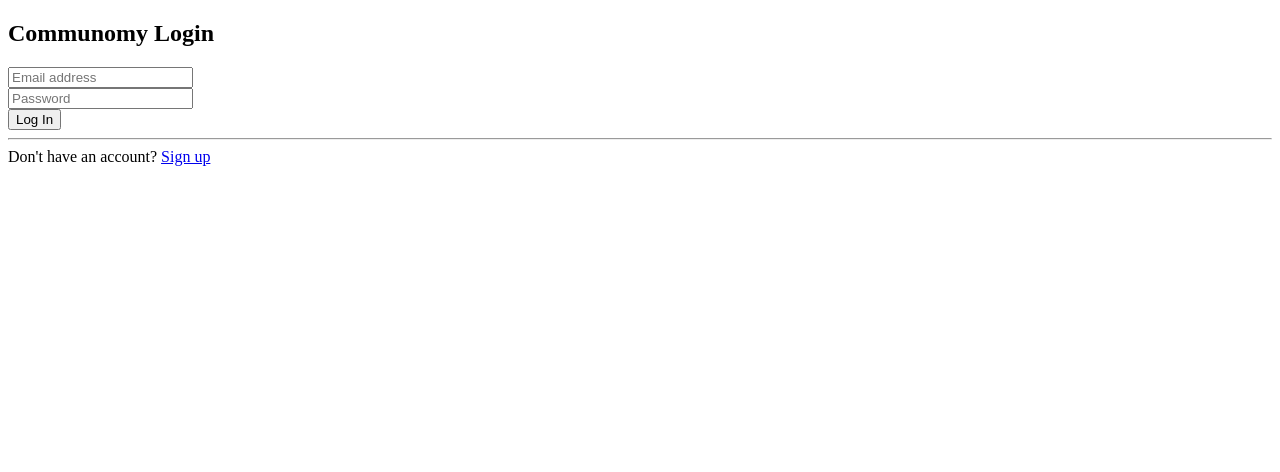
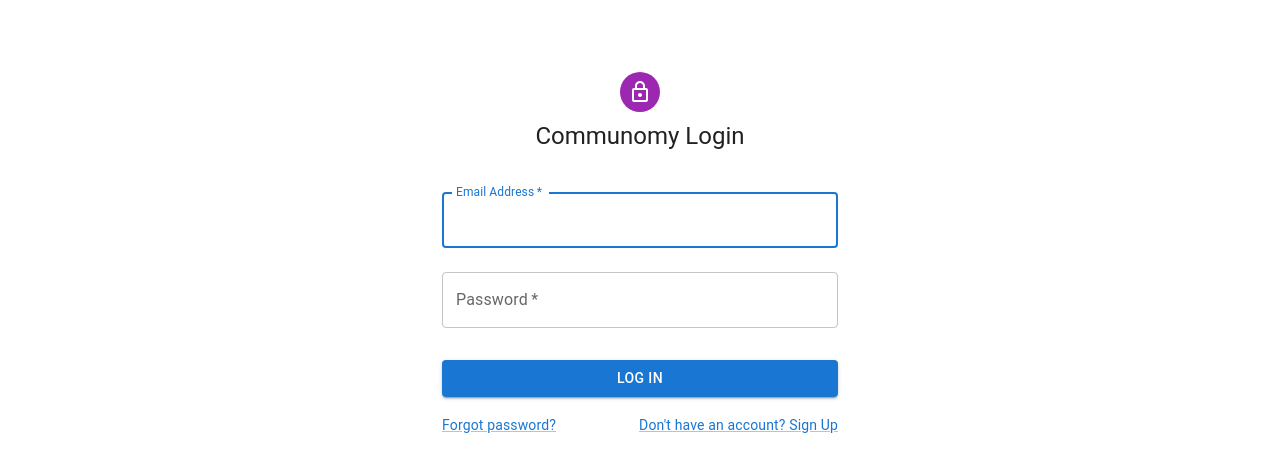
Before and after one commit to vedantgarode/Communomy_adv, a React (Create React App) app: page / in a window 1280 px wide. Shown: the top 472 px of the page. Built offline with nearby package versions, Linux system fonts and the light colour scheme; no server answers.

Commit message:
front end

```diff
--- a/package.json
+++ b/package.json
@@ -3,6 +3,10 @@
   "version": "0.1.0",
   "private": true,
   "dependencies": {
+    "@emotion/react": "^11.10.6",
+    "@emotion/styled": "^11.10.6",
+    "@mui/icons-material": "^5.11.16",
+    "@mui/material": "^5.11.16",
     "@testing-library/jest-dom": "^5.16.5",
     "@testing-library/react": "^13.4.0",
     "@testing-library/user-event": "^13.5.0",
--- /dev/null
+++ b/public/index.css
@@ -0,0 +1,8 @@
+body {
+    margin: 0 ;
+    font-family: 'Poppins';
+  };
+
+.pop {
+    font-family: 'Poppins';
+}
--- a/public/index.html
+++ b/public/index.html
@@ -10,10 +10,14 @@
       content="Web site created using create-react-app"
     />
     <link rel="apple-touch-icon" href="%PUBLIC_URL%/logo192.png" />
+    <link rel="preconnect" href="https://fonts.googleapis.com">
+<link rel="preconnect" href="https://fonts.gstatic.com" crossorigin>
+<link href="https://fonts.googleapis.com/css2?family=Poppins:wght@200;400;500&display=swap" rel="stylesheet">
     <!--
       manifest.json provides metadata used when your web app is installed on a
       user's mobile device or desktop. See https://developers.google.com/web/fundamentals/web-app-manifest/
     -->
+    <link rel="stylesheet" href="index.css">
     <link rel="manifest" href="%PUBLIC_URL%/manifest.json" />
     <!--
       Notice the use of %PUBLIC_URL% in the tags above.
@@ -26,7 +30,8 @@
     -->
     <title>React App</title>
   </head>
-  <body>
+  <body
+  >
     <noscript>You need to enable JavaScript to run this app.</noscript>
     <div id="root"></div>
     <!--
--- a/src/components/Home.js
+++ b/src/components/Home.js
@@ -1,22 +1,53 @@
-import React , { useState }from "react";
-import { findUser , transact , add_familiy , search_familiy } from "../firebase";
+import React, { useState } from "react";
+import { findUser, transact, add_familiy, search_familiy } from "../firebase";
 import { useNavigate } from "react-router";
-import { Form} from "react-bootstrap";
 import { useUserAuth } from "../context/UserAuthContext";
+import { createTheme, ThemeProvider } from '@mui/material/styles';
 
-
+import {
+  Button,
+  FormControl,
+  TextField,
+  FormGroup,
+  Input,
+  Box,
+  Typography,
+} from "@mui/material";
+import { styled } from "@mui/material/styles";
+const theme = createTheme({
+  typography: {
+    fontFamily: [
+      'Poppins',
+    ].join(','),
+  },
+});
+const InfoCard = styled(Box)(({ theme }) => ({
+  width: "100%",
+  maxWidth: "90%",
+  display: "flex",
+  flexDirection: "column",
+  overflow: "auto",
+  backgroundColor: "#FEEAE6",
+  padding: theme.spacing(2),
+  borderRadius: theme.spacing(1),
+  boxShadow: "0px 2px 4px rgba(0, 0, 0, 0.25)",
+  "& > *": {
+    marginBottom: theme.spacing(1),
+  },
+}));
 
 const Home = () => {
   const { logOut, user } = useUserAuth();
   const [Terror, setTError] = useState("");
   const [my_friends, SearchFriend] = useState([]);
   const [frnd_added, setFriend] = useState("");
+  const [userSearchResult, setUserSearchResult] = useState("");
   const [userSearch, setUserSearch] = useState("");
   const [userAmount, setAmount] = useState(0);
   const [logedUser, setlogedUser] = useState();
   const [userCoin, setCoin] = useState("Etherium");
-  const [user_search_metamask , setUserSearchMetamask] = useState("");
-  const [user_search_bid , setUserSearchBID] = useState("");
+  const [user_search_metamask, setUserSearchMetamask] = useState("");
+  const [user_search_bid, setUserSearchBID] = useState("");
   const navigate = useNavigate();
 
   const my_info = async (e) => {
@@ -39,47 +70,50 @@ const Home = () => {
       console.log(error.message);
     }
   };
-  const Search_familiy = async(e) =>{
+  const Search_familiy = async (e) => {
     e.preventDefault();
     try {
-
       SearchFriend(await search_familiy(user));
-
-
     } catch (error) {
       console.log("Friend Searching Failed !");
     }
-
-  }
-  const Add_familiy =async(e) =>{
+  };
+  const Add_familiy = async (e) => {
     e.preventDefault();
     try {
-      const  user2  =await findUser(userSearch.trim().toLowerCase());
-      setFriend(await add_familiy(user , user2.data(), userSearch.trim().toLowerCase()));
+      const user2 = await findUser(userSearch.trim().toLowerCase());
+      setFriend(
+        await add_familiy(user, user2.data(), userSearch.trim().toLowerCase())
+      );
     } catch (error) {
       console.log("Friend addition Failed !");
       console.log(error);
     }
+  };
+
+  const transaction = async (e) => {
+    e.preventDefault();
+    if (userAmount < 0 || userAmount === "0" || userAmount === "") {
+      setTError("Enter Valid Amount !");
+    } else {
+      try {
+        const user2 = await findUser(userSearch.trim().toLowerCase());
+        const sender = await findUser(user.displayName.trim().toLowerCase());
+        setTError(
+          await transact(sender.data(), user2.data(), userAmount, userCoin)
+        );
+      } catch (error) {
+        setTError("Select Valid User !");
+        console.log("Transaction Failed !", error);
       }
-
-
-  const transaction = async (e) =>{
-    e.preventDefault();
-    try {
-      const  user2  =await findUser(userSearch.trim().toLowerCase());
-      const  sender  =await findUser(user.displayName.trim().toLowerCase());
-      setTError(await transact(sender.data() , user2.data() , userAmount , userCoin));
-    } catch (error) {
-      console.log("Transaction Failed !" ,error);
     }
   };
 
-
-
   const find = async (e) => {
+    setUserSearchResult(userSearch);
     e.preventDefault();
     try {
-      const  user2  =await findUser(userSearch.trim().toLowerCase());
+      const user2 = await findUser(userSearch.trim().toLowerCase());
       //console.log(user2);
       setUserSearchBID(user2.data().BID);
       setUserSearchMetamask(user2.data().metamask);
@@ -92,83 +126,161 @@ const Home = () => {
   };
 
   return (
-    <>
-      <div>
-      <button onClick={my_info}>
+    <ThemeProvider theme={theme}>
+    <Box bgcolor ='#442C2E'
+      sx={{
+        borderRadius : '20 px',
+        display: "flex",
+        p :5 ,
+        flexDirection: "column",
+        justifyContent: "center",
+        alignItems: "center",
+        maxWidth: "100%",
+      }}
+    >
+      <Box bgcolor ='#FEDBD0'
+        sx={{
+          display: "flex",
+          flexDirection: "column",
+          justifyContent: "center",
+          alignItems: "center",
+          p: 2,
+          borderRadius: 2,
+          boxShadow: "0px 3px 15px rgba(0, 0, 0, 0.2)",
+          maxWidth: "80%",
+        }}
+      >
+        <InfoCard sx={{ marginTop: "1rem" }}>
+          <Button onClick={my_info} variant="contained" color = "success" >
             My Profile
-        </button><br />
-        Hello Welcome <br />
-        User Name : {user.displayName}<br />
-        Email :{user && user.email} <br />
-        BID : {user && user.uid} <br />
-        Total Invested Amount : {logedUser?.total_invested_amount} <br />
-        Total Received Amount :  {logedUser?.total_received_amount} <br />
-        My Metamask :  {logedUser?.metamask} <br />
-      </div>
+          </Button>
+          <Typography align="center" variant="h6" sx={{ mt: 2 }}>
+            Hello {user.displayName} , Welcome
+          </Typography>
 
-      <div>
-        <button onClick={handleLogout}>
-          Log out
-        </button>
-      </div>
-      <div>
-      <Form>
-          <Form.Group >
-            <Form.Control
-              type="text"
+          <Typography variant="subtitle1" sx={{ mt: 1 }}>
+           <b> Email: </b> {user && user.email}
+          </Typography>
+          <Typography variant="subtitle1" sx={{ mt: 1 }}>
+          <b> BID: </b> {user && user.uid}
+          </Typography>
+          <Typography variant="subtitle1" sx={{ mt: 1 }}>
+          <b>Total Invested Amount: </b> {logedUser?.total_invested_amount}
+          </Typography>
+          <Typography variant="subtitle1" sx={{ mt: 1 }}>
+          <b> Total Received Amount:</b> {logedUser?.total_received_amount}
+          </Typography>
+          <Typography variant="subtitle1" sx={{ mt: 1 }}>
+          <b> My Metamask:</b> {logedUser?.metamask}
+          </Typography>
+        </InfoCard>
+
+        <br></br>
+
+        <InfoCard sx={{ mt: 3, p: 2, width: "100%" }}>
+          <TextField
+            variant="outlined"
+            fullWidth
+            margin="normal"
+            label="User Name to search"
             placeholder="User Name to search"
             onChange={(e) => setUserSearch(e.target.value)}
           />
-          </Form.Group>
-        </Form>
-        <div>
-        <button onClick={find}>
+          <Button variant="contained" color = "success"  sx={{ mt: 2 }} onClick={find}>
             Search
-        </button>
-        <div>
-        Receiver BID : {user_search_bid}<br />
-        Receiver metamask: {user_search_metamask}
-        </div>
-        <Form>
-          <Form.Group >
-            <Form.Control
+          </Button>
+          <br></br>
+          <Typography variant="subtitle1">
+            <b>User Name : </b>{userSearchResult.trim().toLowerCase()}
+          </Typography>
+          <Typography variant="subtitle1">
+             <b>User BID : </b> {user_search_bid}
+          </Typography>
+          <Typography variant="subtitle1">
+          <b>User Metamask :  </b>{user_search_metamask}
+          </Typography>
+          <FormGroup
+          sx={{
+            display: "flex",
+            flexDirection: "row",
+            alignItems: "center",
+            mt: 2,
+          }}
+        >
+        </FormGroup>
+          <Button sx={{ mt: 2 }} onClick={Add_familiy} variant="contained" color = "success" >
+            Add Friend
+          </Button>
+        <Box color="red" sx={{ mt: 2 }}>
+          {frnd_added}
+        </Box>
+        </InfoCard>
+
+
+
+
+
+        <br></br>
+
+        <InfoCard align="center">
+          <FormGroup
+            sx={{ display: "flex", flexDirection: "row", alignItems: "center" , justifyContent :'center' }}
+          >
+            <FormControl>
+              <Input
+
+                placeholder="Enter Amount"
                 type="number"
-              placeholder="Enter Amount "
                 onChange={(e) => setAmount(e.target.value)}
               />
-          </Form.Group>
-        </Form>
-        <Form>
-          <Form.Group >
-            <Form.Control
+            </FormControl>
+            <FormControl>
+              <Input
                 type="text"
                 placeholder="Enter Coin Type"
                 onChange={(e) => setCoin(e.target.value)}
               />
-          </Form.Group>
-        </Form>
-        <button onClick={transaction}>
+            </FormControl>
+          </FormGroup>
+
+          <br></br>
+
+          <Button onClick={transaction} variant="contained" color = "success" >
             Make Transaction
-        </button><br />
-        { Terror }<br />
-        <button onClick={Add_familiy}>
-          Add Friend
-        </button><br />
-        { frnd_added }<br />
-        <button onClick={ Search_familiy }>
+          </Button>
+          <Box color="red" sx={{ ml: 2 }}>
+            {Terror}
+          </Box>
+        </InfoCard>
+
+        <br></br>
+
+        <InfoCard>
+          <FormGroup sx={{ mt: 2 }}>
+            {my_friends.map((row) => (
+              <Box sx={{ mt: 2 }} key={row.name}>
+                <Typography variant="subtitle1">
+                <b>Name: </b> {row.name}</Typography>
+                <Typography variant="subtitle1">
+                <b> Sent:</b>  {row.receivedamount}
+                </Typography>
+                <Typography variant="subtitle1">
+                <b>  Received Amount:</b> {row.sentamount}
+                </Typography>
+              </Box>
+            ))}
+            <Button onClick={Search_familiy} variant="contained" color = "success" >
               View My Community members
-        </button><br />
-        {my_friends.map((row)=>
-            //index%2===0?<>{row}</>:<>: {row}<br></br></>
-            <div>Name : {row.name} <br></br> Sent : {row.receivedamount} <br></br>Received Amount :{row.sentamount} <br></br><br></br></div>
-        )}
-
-        <div id="my_friends"></div>
-
-      </div>
-
-      </div>
-    </>
+            </Button>
+          </FormGroup>
+        </InfoCard>
+        <br></br>
+        <FormGroup>
+          <Button variant="contained"  color ="error" onClick={handleLogout}>Log out</Button>
+        </FormGroup>
+      </Box>
+    </Box>
+  </ThemeProvider>
   );
 };
 
--- a/src/components/Login.js
+++ b/src/components/Login.js
@@ -1,6 +1,17 @@
 import React, { useState } from "react";
-import { Link, useNavigate } from "react-router-dom";
-import { Form, Alert } from "react-bootstrap";
+import { Link as RouterLink, useNavigate } from "react-router-dom";
+import {
+  Avatar,
+  Button,
+  TextField,
+  Link,
+  Grid,
+  Box,
+  Typography,
+  Container,
+  CssBaseline,
+} from "@mui/material";
+import LockOutlinedIcon from "@mui/icons-material/LockOutlined";
 
 import { useUserAuth } from "../context/UserAuthContext";
 
@@ -11,9 +22,11 @@ const Login = () => {
   const { logIn } = useUserAuth();
   const navigate = useNavigate();
   const { user } = useUserAuth();
-  if(user){
+
+  if (user) {
     navigate("/home");
   }
+
   const handleSubmit = async (e) => {
     e.preventDefault();
     setError("");
@@ -24,40 +37,80 @@ const Login = () => {
       setError(err.message);
     }
   };
+
   return (
-    <>
-      <div >
-        <h2 >Communomy Login</h2>
-        {error && <Alert variant="danger">{error}</Alert>}
-        <Form onSubmit={handleSubmit}>
-          <Form.Group >
-            <Form.Control
-              type="email"
-              placeholder="Email address"
+    <div className="pop">
+    <Container  component="main" maxWidth="xs">
+
+      <CssBaseline />
+      <Box
+        sx={{
+          marginTop: 8,
+          display: "flex",
+          flexDirection: "column",
+          alignItems: "center",
+        }}
+      >
+        <Avatar sx={{ m: 1, bgcolor: "secondary.main" }}>
+          <LockOutlinedIcon />
+        </Avatar>
+        <Typography component="h1" variant="h5">
+          Communomy Login
+        </Typography>
+        {error && (
+          <Typography component="p" variant="subtitle1" color="error">
+            {error}
+          </Typography>
+        )}
+        <Box component="form" onSubmit={handleSubmit} sx={{ mt: 3 }}>
+          <TextField
+            margin="normal"
+            required
+            fullWidth
+            id="email"
+            label="Email Address"
+            name="email"
+            autoComplete="email"
+            autoFocus
+            value={email}
             onChange={(e) => setEmail(e.target.value)}
           />
-          </Form.Group>
-
-          <Form.Group >
-            <Form.Control
+          <TextField
+            margin="normal"
+            required
+            fullWidth
+            name="password"
+            label="Password"
             type="password"
-              placeholder="Password"
+            id="password"
+            autoComplete="current-password"
+            value={password}
             onChange={(e) => setPassword(e.target.value)}
           />
-          </Form.Group>
-
-          <div>
-            <button variant="primary" type="Submit">
+          <Button
+            type="submit"
+            fullWidth
+            variant="contained"
+            sx={{ mt: 3, mb: 2 }}
+          >
             Log In
-            </button>
+          </Button>
+          <Grid container>
+            <Grid item xs>
+              <Link component={RouterLink} to="/forgot-password" variant="body2">
+                Forgot password?
+              </Link>
+            </Grid>
+            <Grid item>
+              <Link component={RouterLink} to="/signup" variant="body2">
+                {"Don't have an account? Sign Up"}
+              </Link>
+            </Grid>
+          </Grid>
+        </Box>
+      </Box>
+    </Container>
     </div>
-        </Form>
-        <hr />
-      </div>
-      <div >
-        Don't have an account? <Link to="/signup">Sign up</Link>
-      </div>
-    </>
   );
 };
 
--- a/src/components/Signup.js
+++ b/src/components/Signup.js
@@ -87,7 +87,7 @@ const Signup = (props) => {
           </Form.Group>
 
           <div>
-            {walletAdd === "" && <h1>Connect wallet to sign up</h1>}
+            {walletAdd === "" && <>Connect wallet to sign up</>}
             {walletAdd !== "" && <Button variant="primary" type="Submit">
               Sign up
             </Button>}
--- a/src/firebase.js
+++ b/src/firebase.js
@@ -81,7 +81,6 @@ export const transact = async(user1, user2 ,amount , coin) =>{
   if(user1.BID === user2.BID){
     return "You Cannot send money to Yourself";
   }
-
   const familyRef = doc(db, "/users_search/"+user1.user_name+"/my_family", user2.user_name);
   const familySnap = await getDoc(familyRef);
 
```
Also changed, not shown: 1 other file (tests, documents, lock files or other folders). Lines whose indentation alone changed are shown as unchanged.
